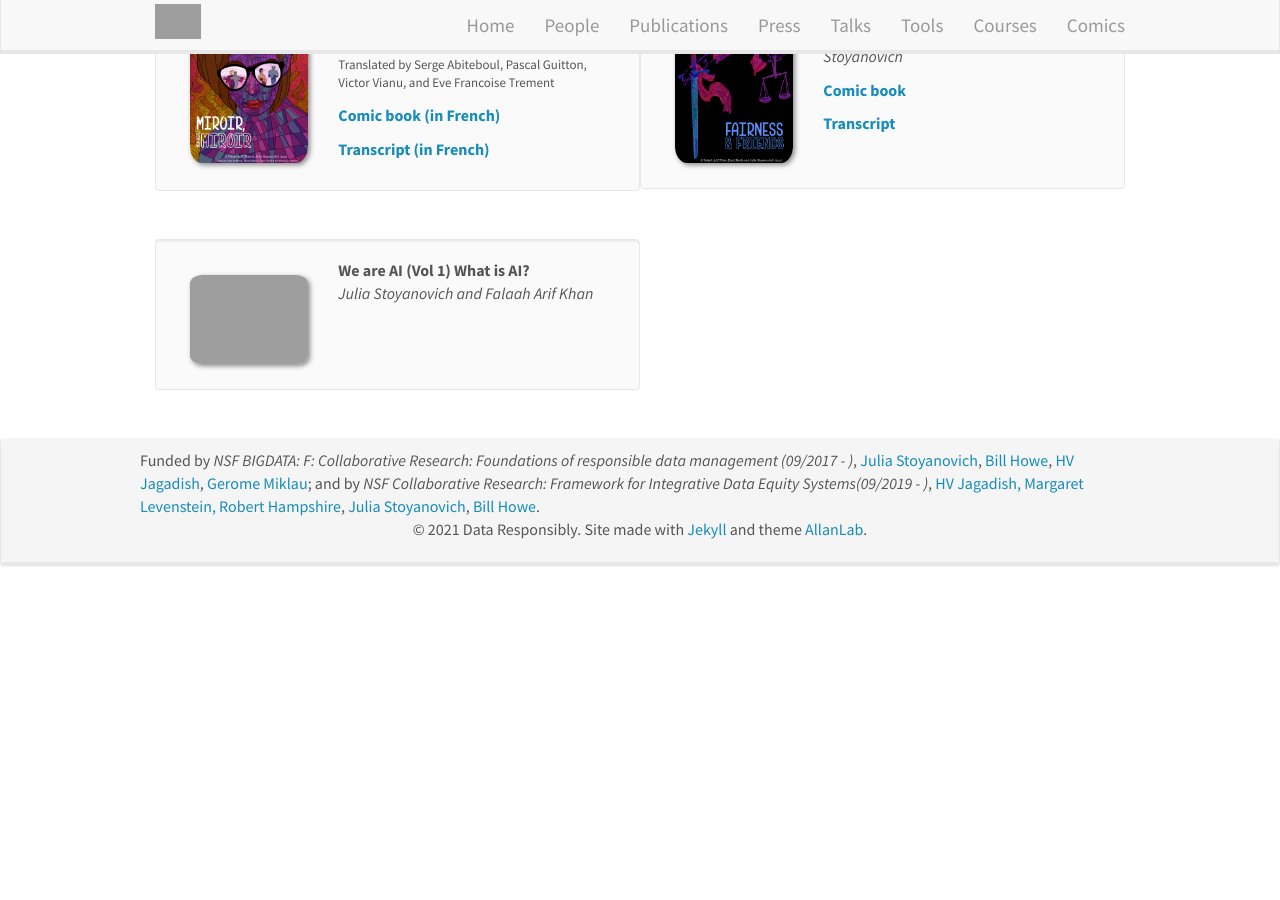
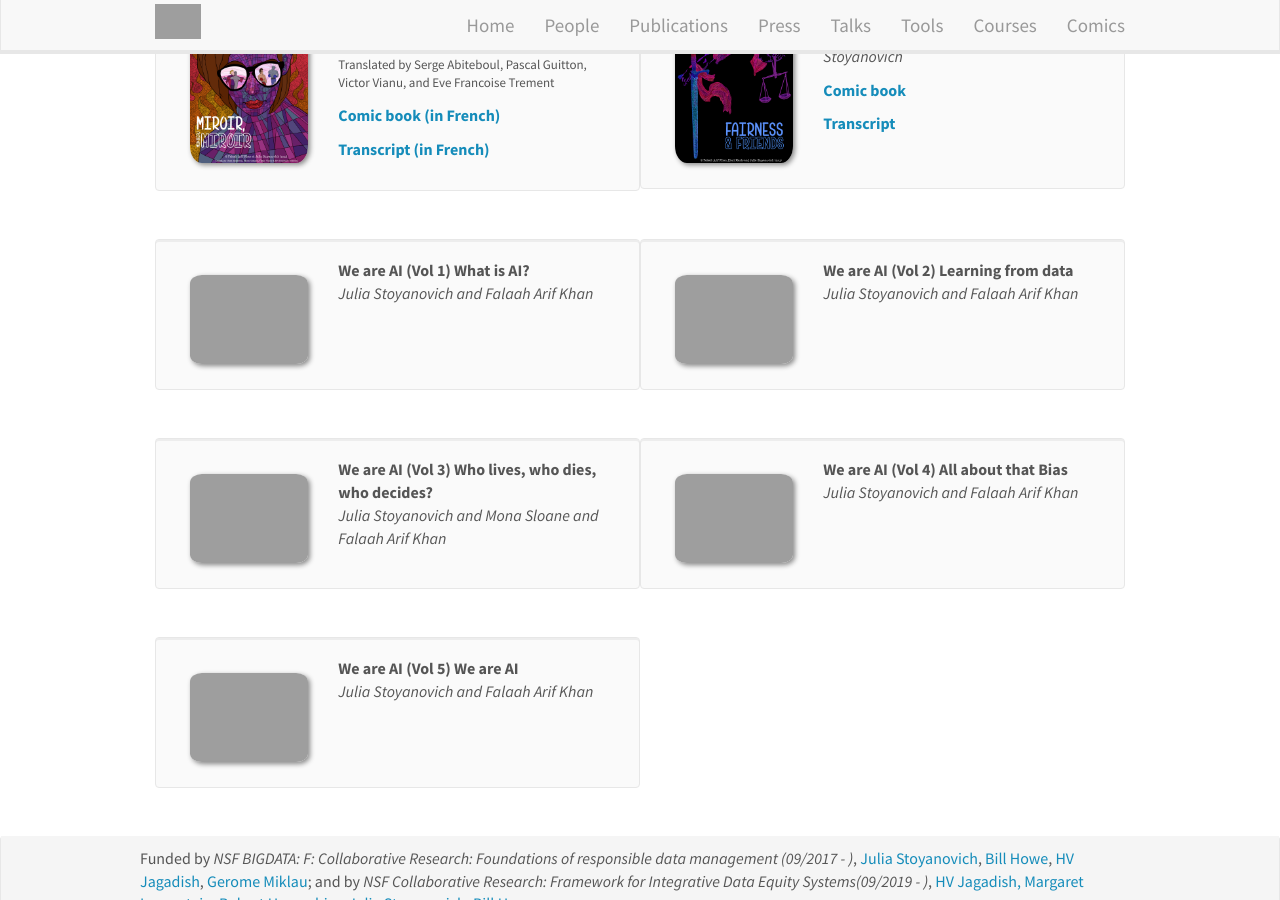
Before and after one commit to DataResponsibly/DataResponsibly.github.io, a Jekyll site: the page built from _pages/comics.md, in a window 1280 px wide and 900 px high, scrolled down 451 px. Built offline with Jekyll 4.4.1, drawn with Linux system fonts in a browser that asks for light colours; nearby versions of some CDN libraries; before the commit the page ends 1039 px from its top, so only the background shows below that; grey boxes are pictures that could not be loaded.

Commit message:
Update comics.yml

```diff
--- a/_data/comics.yml
+++ b/_data/comics.yml
@@ -62,7 +62,7 @@
   highlight: 1
 
 - title: "We are AI (Vol 1) What is AI?"
-  image: we-are-ai/img/1-cover.png
+  image: weareai1-cover.png
   description: We are AI comics
   authors: Julia Stoyanovich and Falaah Arif Khan
   number_link: 1
@@ -70,3 +70,43 @@
     url: http://bit.ly/we-are-aicomicsvol1
     display:  "Comic book"
   highlight: 1
+
+- title: "We are AI (Vol 2) Learning from data"
+  image: weareai2-cover.png
+  description: We are AI comics
+  authors: Julia Stoyanovich and Falaah Arif Khan
+  number_link: 1
+  link1:
+    url: http://bit.ly/we-are-ai_comics_vol2_en
+    display:  "Comic book"
+  highlight: 1
+
+- title: "We are AI (Vol 3) Who lives, who dies, who decides?"
+  image: weareai3-cover.png
+  description: We are AI comics
+  authors: Julia Stoyanovich and Mona Sloane and Falaah Arif Khan
+  number_link: 1
+  link1:
+    url: http://bit.ly/we-are-ai_comics_vol3_en
+    display:  "Comic book"
+  highlight: 1
+
+- title: "We are AI (Vol 4) All about that Bias"
+  image: weareai4-cover.png
+  description: We are AI comics
+  authors: Julia Stoyanovich and Falaah Arif Khan
+  number_link: 1
+  link1:
+    url: http://bit.ly/we-are-ai_comics_vol4_en
+    display:  "Comic book"
+  highlight: 1
+
+- title: "We are AI (Vol 5) We are AI"
+  image: weareai5-cover.png
+  description: We are AI comics
+  authors: Julia Stoyanovich and Falaah Arif Khan
+  number_link: 1
+  link1:
+    url: http://bit.ly/we-are-ai_comics_vol5_en
+    display:  "Comic book"
+  highlight: 1
```
